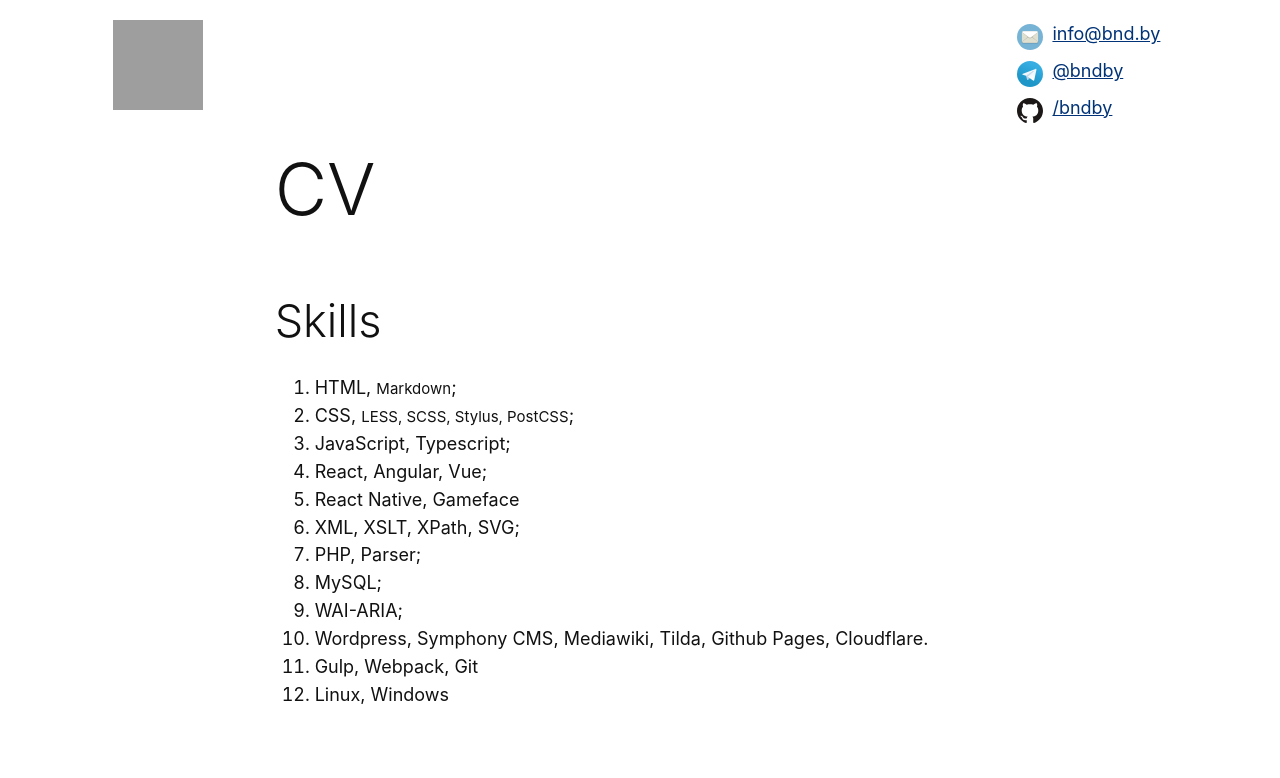
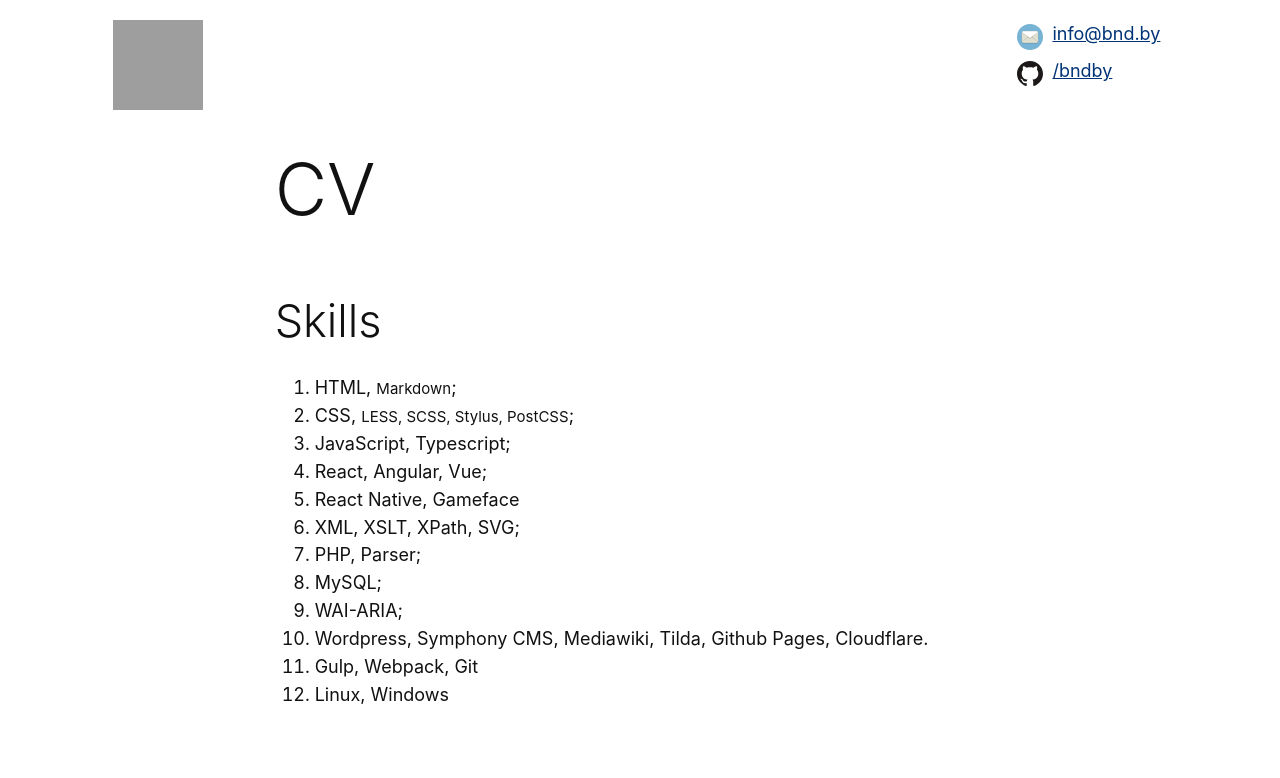
Before and after one commit to bndby/bndby2, a Next.js app: page / in a window 1280 px wide. Shown: the top 778 px of the page. Built offline with nearby package versions, Linux system fonts and the light colour scheme; grey boxes are pictures that could not be loaded.

Commit message:
Update Navigation.tsx

```diff
--- a/components/Navigation.tsx
+++ b/components/Navigation.tsx
@@ -19,11 +19,6 @@ class Navigation extends React.Component {
             </a>
           </li>
           <li>
-            <a className="navigation__telegram" href="https://t.me/bndby">
-              @bndby
-            </a>
-          </li>
-          <li>
             <a className="navigation__github" href="https://github.com/bndby">
               /bndby
             </a>
```
